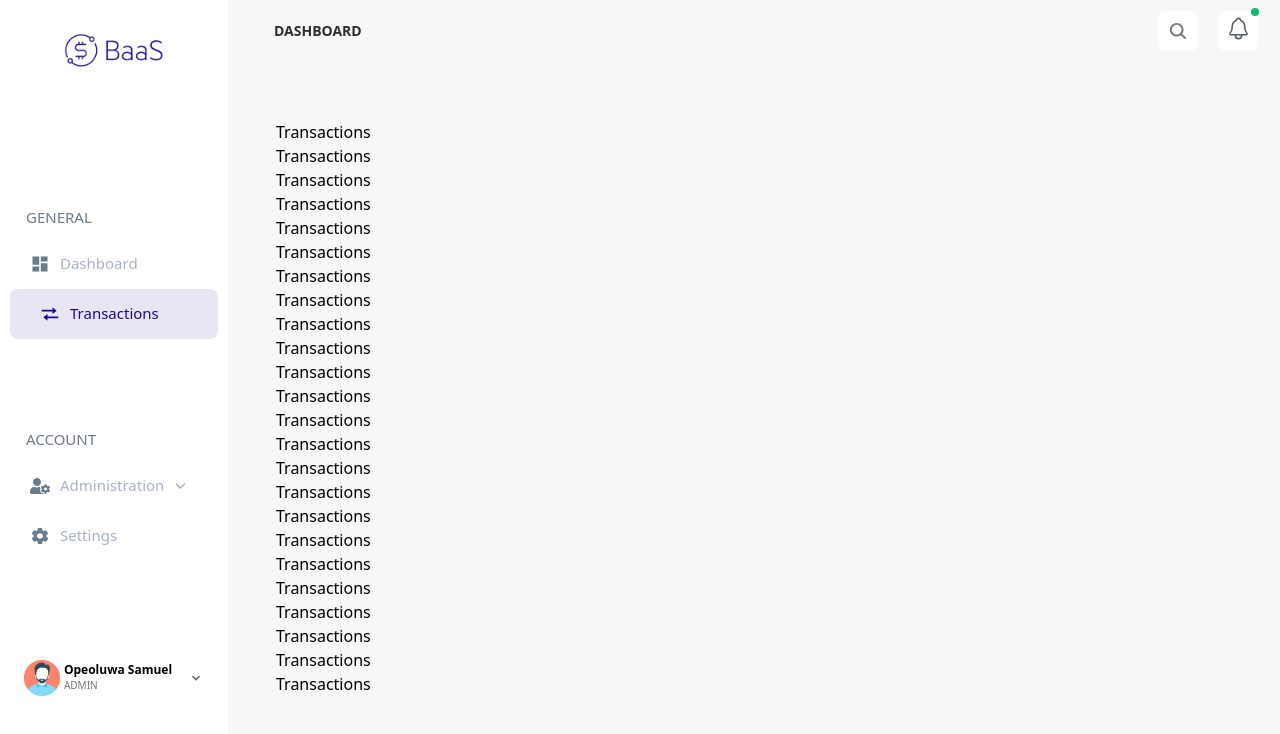
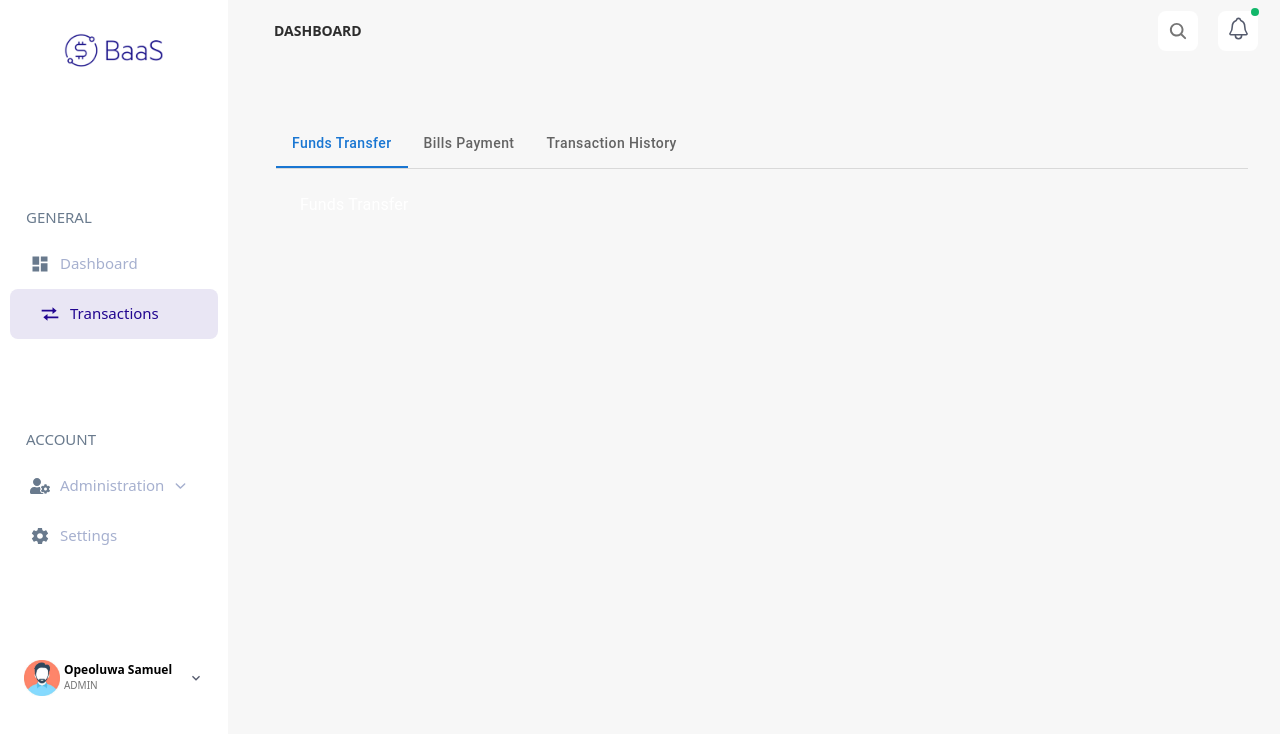
Before and after one commit to olukunle-abolade/BaaSNGWeb, a Next.js app: page /dashboard/transactions in a window 1280 px wide. Shown: the top 734 px of the page. Built offline with nearby package versions, Linux system fonts and the light colour scheme.

Commit message:
Transaction tab panel

```diff
--- a/src/app/dashboard/page.tsx
+++ b/src/app/dashboard/page.tsx
@@ -3,7 +3,7 @@ import React from 'react'
 
 // ** MUI
 import { Box } from '@mui/material'
-
+import Grid from '@mui/material/Grid'
 
 const RightDasboard= () => {
   return (
@@ -24,6 +24,9 @@ const RightDasboard= () => {
             <div className="row-span-4 col-span-2 bg-black"></div>
           </div>
         </Box>
+        <Grid item xs={12}>
+          {/* <TableBasicSort /> */}
+        </Grid>
       </>
   )
 }
--- a/src/app/dashboard/transactions/page.tsx
+++ b/src/app/dashboard/transactions/page.tsx
@@ -1,35 +1,75 @@
 "use client"
-import React from 'react'
+
+// ** MUI
+import Tabs from '@mui/material/Tabs';
+import Tab from '@mui/material/Tab';
+import Typography from '@mui/material/Typography';
+import Box from '@mui/material/Box';
+import React from 'react';
+
+interface TabPanelProps {
+  children?: React.ReactNode;
+  index: number;
+  value: number;
+}
+
+function TabPanel(props: TabPanelProps) {
+  const { children, value, index, ...other } = props;
+
+  return (
+    <div
+      role="tabpanel"
+      hidden={value !== index}
+      id={`simple-tabpanel-${index}`}
+      aria-labelledby={`simple-tab-${index}`}
+      {...other}
+    >
+      {value === index && (
+        <Box sx={{ p: 3 }}>
+          <Typography>{children}</Typography>
+        </Box>
+      )}
+    </div>
+  );
+}
+
+function a11yProps(index: number) {
+  return {
+    id: `simple-tab-${index}`,
+    'aria-controls': `simple-tabpanel-${index}`,
+  };
+}
+
 
 const Transactions = () => {
+  const [value, setValue] = React.useState(0);
+
+  const handleChange = (event: React.SyntheticEvent, newValue: number) => {
+    setValue(newValue);
+  };
+
   return (
-      <div>
-        <h3 className="text-black">Transactions</h3>
-        <h3 className="text-black">Transactions</h3>
-        <h3 className="text-black">Transactions</h3>
-        <h3 className="text-black">Transactions</h3>
-        <h3 className="text-black">Transactions</h3>
-        <h3 className="text-black">Transactions</h3>
-        <h3 className="text-black">Transactions</h3>
-        <h3 className="text-black">Transactions</h3>
-        <h3 className="text-black">Transactions</h3>
-        <h3 className="text-black">Transactions</h3>
-        <h3 className="text-black">Transactions</h3>
-        <h3 className="text-black">Transactions</h3>
-        <h3 className="text-black">Transactions</h3>
-        <h3 className="text-black">Transactions</h3>
-        <h3 className="text-black">Transactions</h3>
-        <h3 className="text-black">Transactions</h3>
-        <h3 className="text-black">Transactions</h3>
-        <h3 className="text-black">Transactions</h3>
-        <h3 className="text-black">Transactions</h3>
-        <h3 className="text-black">Transactions</h3>
-        <h3 className="text-black">Transactions</h3>
-        <h3 className="text-black">Transactions</h3>
-        <h3 className="text-black">Transactions</h3>
-        <h3 className="text-black">Transactions</h3>
-      </div>
+    <>
+      <Box sx={{ width: '100%' }}>
+        <Box sx={{ borderBottom: 1, borderColor: 'divider' }}>
+          <Tabs sx={{textTransform: 'capitalize'}} value={value} onChange={handleChange} aria-label="basic tabs example">
+            <Tab sx={{textTransform: 'capitalize'}} label="Funds Transfer" {...a11yProps(0)} />
+            <Tab sx={{textTransform: 'capitalize'}} label=" Bills Payment" {...a11yProps(1)} />
+            <Tab sx={{textTransform: 'capitalize'}} label="Transaction History" {...a11yProps(2)} />
+          </Tabs>
+        </Box>
+        <TabPanel value={value} index={0}>
+          Funds Transfer
+        </TabPanel>
+        <TabPanel value={value} index={1}>
+          Bills Payment
+        </TabPanel>
+        <TabPanel value={value} index={2}>
+          Transaction History
+        </TabPanel>
+      </Box>
 
+    </>
   )
 }
 
--- /dev/null
+++ b/src/components/tabs/styled-table.js
@@ -0,0 +1,99 @@
+import styled, { css } from "styled-components"
+import { COLORS, SIZES } from "../../assets/theme/theme";
+
+export const TabContainer = styled.div `
+    display: flex;
+    justify-content: space-between;
+    // padding: 2px;
+`
+
+export const TabPanelContainer = styled.div `
+//  height: 100%;
+`
+
+export const TabHeaderContainer = styled.div `
+    display: flex;
+    // width: fit-content;
+    flex-direction: column;
+    // width: 100%;
+    // background: ${COLORS.kwhite};
+    // border-radius: 3px;
+    width: 50%;
+    margin-bottom: -20px;
+`
+
+export const StylizedTab = styled.button `
+    color : #FFF;
+    width: 100%;
+    // padding: 18px 0px;
+    height: 40px;
+    font-size: 1.25rem;
+    background-color:  transparent;
+    border: none;
+    font-size: ${SIZES.body5};
+    color: ${COLORS.kblackCom};
+    cursor: ${(p) => (p.disabled ? "default" : "pointer")};
+    ${(p) =>
+        p.active && css `
+            color: ${COLORS.kprimary};
+            border-bottom: 2px solid ${COLORS.kprimary};
+        `
+    }
+    ${(p) => !p.active && p.inactiveStyle}
+`;
+
+export const StyledTabPanel = styled.div `
+    display: ${(p) => (p.active ? "flex" : "none")};
+    flex-direction: column;
+    width: 100%;
+    height: 100%;
+
+    .my-chat{
+        height: 375px!important;
+        display: flex;
+        flex-direction: column;
+    }
+
+    .sideBar{
+        overflow-y: scroll;
+        scrollbar-width: thin;
+        scrollbar-color: #18191a  #18191a;
+    }
+
+    .sideBar::-webkit-scrollbar{
+        width: 8px;
+    }
+
+    .sideBar::-webkit-scrollbar-track{
+        border: 1px solid var(--grey3);
+        border-top: none;
+        border-left: none;
+        border-bottom: none;
+    }
+
+    .scrollbar::-webkit-scrollbar-track:hover{
+        background: #242526;
+    }
+
+    .sideBar:hover::-webkit-scrollbar-thumb{
+        background: #C4C4C4;
+        border-radius: 23px;
+        height: 4px;
+    }
+`
+
+export const TabsHolder = styled.div `
+    display: flex;
+    // width: 90px;
+`
+
+export const inactiveTab = {
+    // opacity: 0.65
+}
+
+export const TabPanelFixed = styled.div `
+    height: 300px!important;
+    display: flex;
+    flex-direction: column;
+    background: red;
+`
--- /dev/null
+++ b/src/components/tabs/styled-tabs.ts
@@ -0,0 +1,51 @@
+'use client'
+
+import { COLORS, SIZES } from "@/assets";
+import styled, { css } from "styled-components"
+
+export const TabHeaderContainer = styled.div `
+  display: flex;
+  flex-direction: column;
+  width: 100%;
+  background: ${COLORS.kwhite};
+  border-radius: 3px;
+`
+
+export const StylizedTab = styled.button<{active: any, inactiveStyle: any}>`
+    color : #FFF;
+  width: 100%;
+  // padding: 18px 0px;
+  height: 40px;
+  font-size: 1.25rem;
+  background-color:  ${COLORS.kgrey};
+  border: none;
+  font-size: ${SIZES.body5};
+  color: ${COLORS.kblackCom};
+  cursor: ${(p) => (p.disabled ? "default" : "pointer")};
+  ${(p) =>
+    p.active && css `
+      color: white;
+      background: ${COLORS.primary};
+      border-radius: 0px;
+      `
+  }
+  ${(p) => !p.active && p.inactiveStyle}
+`;
+
+export const StyledTabPanel = styled.div<{active: any}> `
+  display: ${(p) => (p.active ? "flex" : "none")};
+  font-size: 4rem;
+  background: #FFFFFF;
+  flex-direction: column;
+  width: 100%;
+  height: 100%;
+  justify-content: center;
+`
+
+export const TabsHolder = styled.div `
+  display: flex;
+`
+
+export const inactiveTab = {
+  // opacity: 0.65
+}
--- /dev/null
+++ b/src/components/tabs/table-tab.js
@@ -0,0 +1,50 @@
+import React from "react"
+import {
+    TabHeaderContainer,
+    StyledTabPanel,
+    TabsHolder,
+    inactiveTab,
+    StylizedTab
+} from './styled-table'
+
+export const Tab = ({label, active, onClick}) => {
+    return (
+        <StylizedTab
+            role= "tab"
+            active= {active}
+            onClick = {onClick}
+            inactiveStyle = {inactiveTab}
+        >
+            {label}
+        </StylizedTab>
+    )
+}
+
+export const Tabs = ({selectedTab, onChange, children}) => {
+    const tabs = children.map((child) => {
+        const handleClick = (e) => {
+            onChange(e, child.props.value);
+        }
+
+        return React.cloneElement(child, {
+            active: child.props.value === selectedTab,
+            onClick: handleClick
+        });
+    });
+    return (
+        <TabHeaderContainer>
+            <TabsHolder>
+                {tabs}
+            </TabsHolder>
+        </TabHeaderContainer>
+    )
+}
+
+export const TabPanel = ({children, value, selectedIndex }) => {
+    const hidden = value != selectedIndex;
+    return (
+        <StyledTabPanel hidden={hidden} active={!hidden}>
+            {children}
+        </StyledTabPanel>
+    )
+}
--- /dev/null
+++ b/src/components/tabs/tabs.tsx
@@ -0,0 +1,70 @@
+'use client'
+
+import React from "react"
+import {
+    TabHeaderContainer,
+    StyledTabPanel,
+    StylizedTab,
+    TabsHolder,
+    inactiveTab
+} from './styled-tabs'
+
+interface ITab {
+  label: string;
+  active: any;
+  onClick: () => void;
+}
+
+interface ITabs {
+  selectedTab: any;
+  onChange: any;
+  children: any;
+}
+
+interface ITabPanel {
+  selectedIndex: any;
+  value: any;
+  children: any;
+}
+
+export const Tab: React.FC<ITab> = ({label, active, onClick}) => {
+    return (
+        <StylizedTab
+            role= "tab"
+            active= {active}
+            onClick = {onClick}
+            inactiveStyle = {inactiveTab}
+        >
+            {label}
+        </StylizedTab>
+    )
+}
+
+export const TabS: React.FC<ITabs> = ({selectedTab, onChange, children}) => {
+    const tabs = children.map((child: any) => {
+        const handleClick = (e: any) => {
+            onChange(e, child.props.value);
+        }
+
+        return React.cloneElement(child, {
+            active: child.props.value === selectedTab,
+            onClick: handleClick
+        });
+    });
+    return (
+        <TabHeaderContainer>
+            <TabsHolder>
+                {tabs}
+            </TabsHolder>
+        </TabHeaderContainer>
+    )
+}
+
+export const TabPanel: React.FC<ITabPanel> = ({children, value, selectedIndex }) => {
+    const hidden = value !== selectedIndex;
+    return (
+        <StyledTabPanel hidden={hidden} active={!hidden}>
+            {children}
+        </StyledTabPanel>
+    )
+}
```
